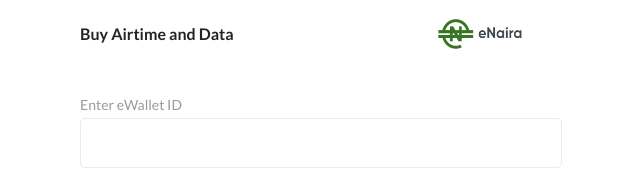
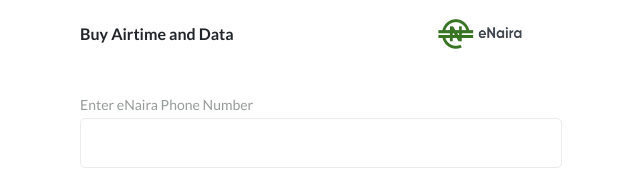
Before and after one commit to AXLE-TEAM003/cowrie-airtime, a Vue app: page / in a window 1280 px wide. Shown: the top 184 px of the page, without its empty margins (319-959 px from the left). Built offline with nearby package versions, Linux system fonts and the light colour scheme; some icons are missing.

Commit message:
Modified wallet ID label Modified support email link

```diff
--- a/src/components/static/supportPage.vue
+++ b/src/components/static/supportPage.vue
@@ -12,7 +12,7 @@
       <a href="mailto:support@cowrie.services">
         <div class="support-item">
           <span> <i-icon icon="teenyicons:envelope-outline" /> </span>
-          <span>support@cowrie.services</span>
+          <span>help@cowrie.services</span>
         </div>
       </a>
     </div>
--- a/src/modules/airtime/views/indexView.vue
+++ b/src/modules/airtime/views/indexView.vue
@@ -8,7 +8,7 @@
         {{ validated }}
       </div> -->
       <div class="mb-3">
-        <label for="">Enter eWallet ID</label>
+        <label for="">Enter eNaira Phone Number</label>
         <div class="input-field">
           <i-icon icon="ic:outline-lock" width="24px" />
           <input
```
